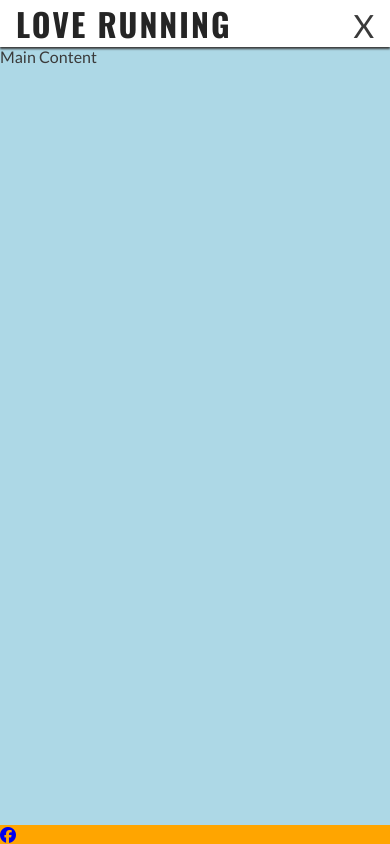
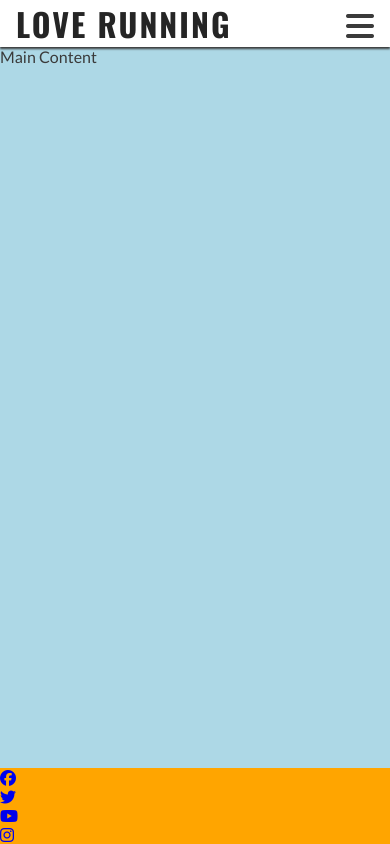
Before and after one commit to ZazaMasilo/Love-Running, a plain HTML site: page index.html in a window 390 px wide. Drawn offline with nearby package versions, Linux system fonts and the light colour scheme.

Commit message:
Add remaining links to footer

```diff
--- a/index.html
+++ b/index.html
@@ -27,7 +27,9 @@
             <h1 id="logo">Love Running</h1>
         </a>
         <input type="checkbox" id="nav-toggle" name="nav-toggle">
-        <label for="nav-toggle" class="nav-toggle-label">X</label>
+        <label for="nav-toggle" class="nav-toggle-label">
+            <i class="fa-solid fa-bars"></i></label>
+
         <nav>
             <ul id="menu">
                 <li><a href="" class="active">Home</a></li>
@@ -45,11 +47,21 @@
     <footer>
         <ul>
             <li><a href="https://www.facebook.com/" target="_blank" rel="noopener"
-                    aria-label="Visit our Facebook page (opens in a new tab)"><i class="fa-brands fa-facebook"></i></a></li>
+                    aria-label="Visit our Facebook page (opens in a new tab)"><i class="fa-brands fa-facebook"></i></a>
+            </li>
+            <li><a href="https://www.twitter.com/" target="_blank" rel="noopener"
+                    aria-label="Visit our Twitter page (opens in a new tab)"><i class="fa-brands fa-twitter"></i></a>
+            </li>
+            <li><a href="https://www.youtube.com/" target="_blank" rel="noopener"
+                    aria-label="Visit our Youtube page (opens in a new tab)"><i class="fa-brands fa-youtube"></i></a>
+            </li>
+            <li><a href="https://www.instagram.com/" target="_blank" rel="noopener"
+                    aria-label="Visit our Instagram page (opens in a new tab)"><i
+                        class="fa-brands fa-instagram"></i></a></li>
         </ul>
     </footer>
 
-<!--Font awesome kit-->
+    <!--Font awesome kit-->
     <script src="https://kit.fontawesome.com/3a225b0906.js" crossorigin="anonymous"></script>
 </body>
 
```
